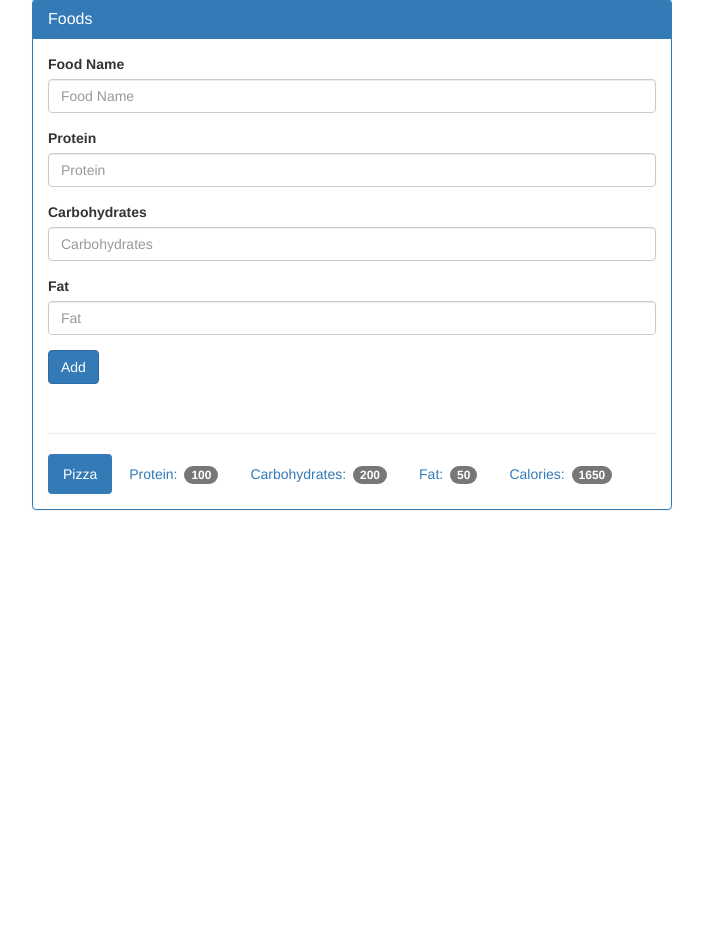
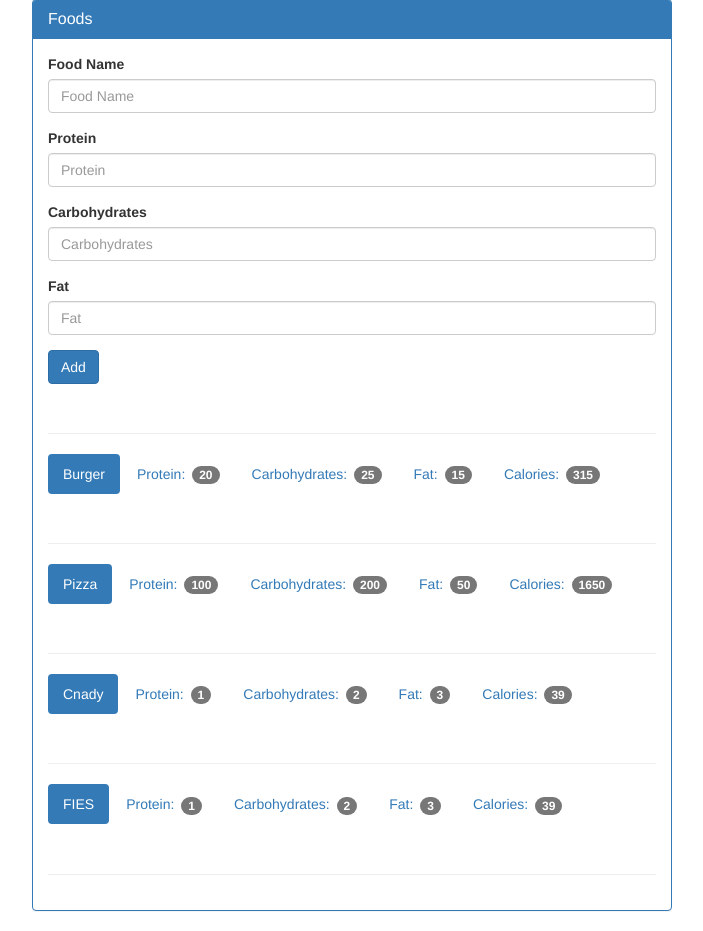
Before and after one commit to Yuqee/learning_flask, a Flask app: page /food in a window 1280 px wide. Shown: the part 71-1002 px from the top of the page, without its empty margins (288-991 px from the left). Before the commit the page ends 581 px from the top, so only its background shows below. Run offline with Flask 3, Linux system fonts and the light colour scheme; data comes from the database, SQL or seed files in the repository; both versions use the stored data as it was after the commit; some libraries are stand-ins or nearby versions.

Commit message:
DP1v06-Add food to the page from the database

```diff
--- a/DemoProject1/app.py
+++ b/DemoProject1/app.py
@@ -28,6 +28,7 @@ def view():
 
 @app.route('/food', methods=['GET', 'POST'])
 def food():
+    db = get_db()
     if request.method == 'POST':
         name = request.form['food-name']
         protein = int(request.form['protein'])
@@ -36,7 +37,6 @@ def food():
 
         calories = protein*4 + carbohydrates*4 + fat*9
 
-        db = get_db()
         db.execute('insert into food (name, protein, carbohydrates, fat, calories) values (?,?,?,?,?)', [
             name,
             protein,
@@ -45,7 +45,11 @@ def food():
             calories
         ])
         db.commit()
-    return render_template('add_food.html')
+
+    cur = db.execute('select name, protein, carbohydrates, fat, calories from food')
+    results = cur.fetchall()
+
+    return render_template('add_food.html', results=results)
 
 if __name__ == '__main__':
     app.run(debug=True)
--- a/DemoProject1/templates/add_food.html
+++ b/DemoProject1/templates/add_food.html
@@ -65,13 +65,16 @@
 
               <div class="page-header"></div>
 
+              {% for food in results %}
               <ul class="nav nav-pills" role="tablist">
-                <li class="active"><a>Pizza</a></li>
-                <li><a>Protein: <span class="badge">100</span></a></li>
-                <li><a>Carbohydrates: <span class="badge">200</span></a></li>
-                <li><a>Fat: <span class="badge">50</span></a></li>
-                <li><a>Calories: <span class="badge">1650</span></a></li>
+                <li class="active"><a>{{ food.name }}</a></li>
+                <li><a>Protein: <span class="badge">{{ food.protein }}</span></a></li>
+                <li><a>Carbohydrates: <span class="badge">{{ food.carbohydrates }}</span></a></li>
+                <li><a>Fat: <span class="badge">{{ food.fat }}</span></a></li>
+                <li><a>Calories: <span class="badge">{{ food.calories }}</span></a></li>
               </ul>
+              <div class="page-header"></div>
+              {% endfor %}
             </div>
 
           </div>
```
Also changed, not shown: DemoProject1/README.md, DemoProject1/food_log.db, 3 other files.
